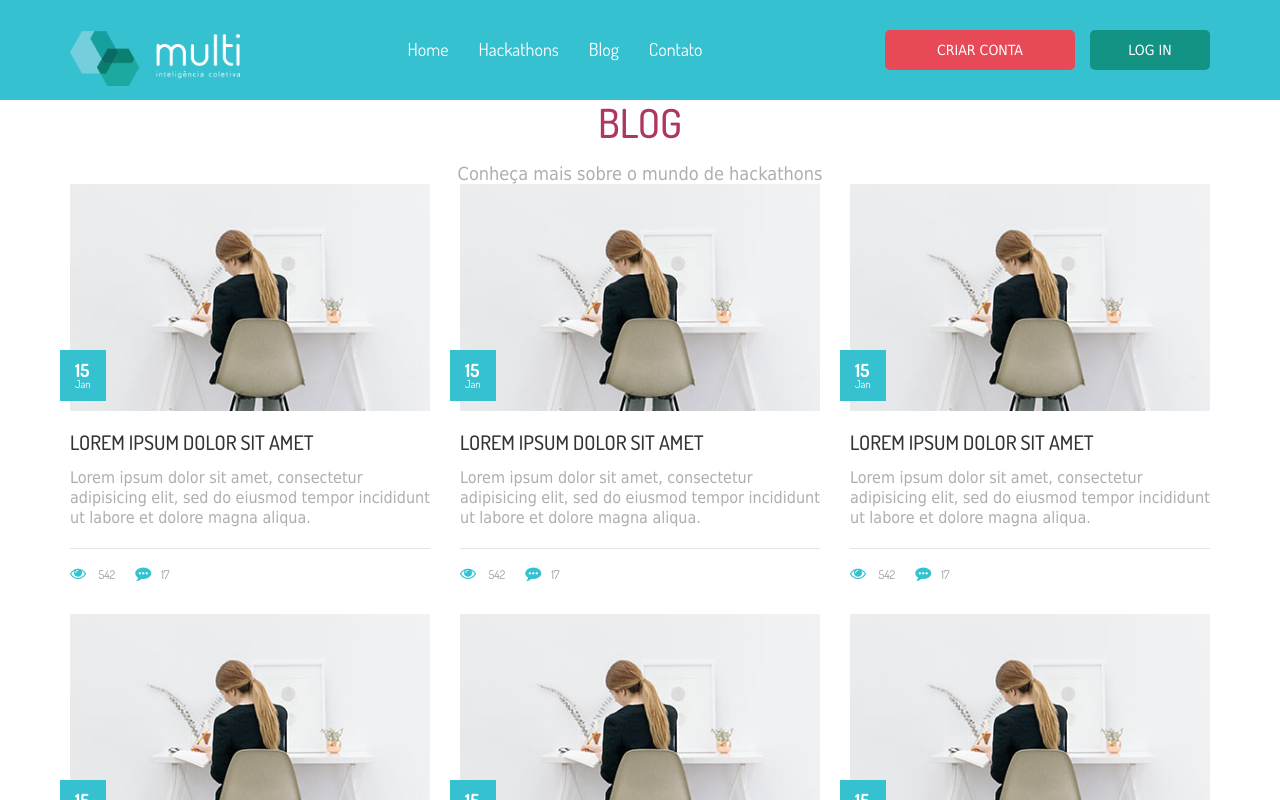
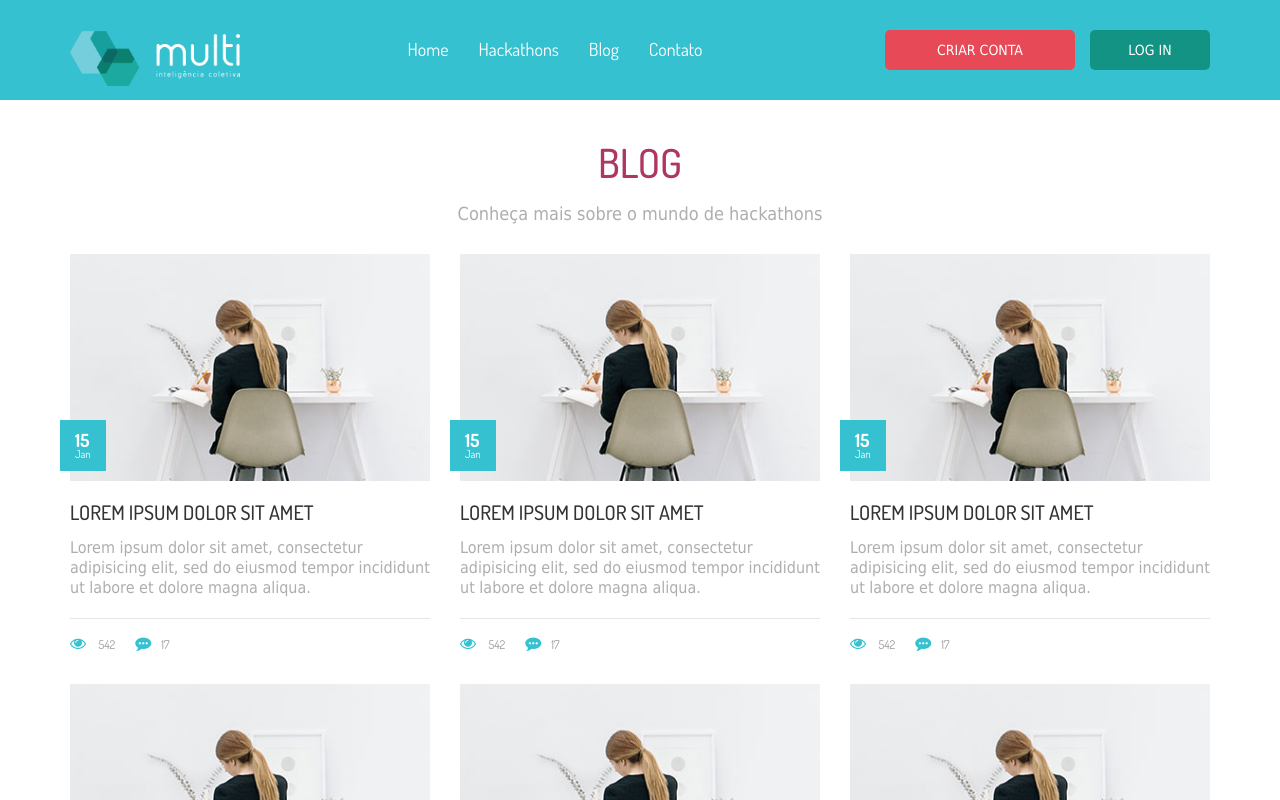
Before and after one commit to bmwti/multi-app, an Angular app in the folder projeto/: page /blog in a window 1280 px wide. Shown: the top 800 px of the page. Built offline with nearby package versions, Linux system fonts and the light colour scheme.

Commit message:
Ajuste de blog

```diff
--- a/projeto/src/app/blog-listagem/blog-listagem.component.css
+++ b/projeto/src/app/blog-listagem/blog-listagem.component.css
@@ -1,3 +1,12 @@
+.blog {
+  display: block;
+  padding: 40px 0;
+}
+
+.sub-title {
+  margin-bottom: 30px;
+}
+
 .list-post{
   margin-top: 0;
 }
--- a/projeto/src/app/perfil/perfil.component.css
+++ b/projeto/src/app/perfil/perfil.component.css
@@ -1,5 +1,9 @@
 .perfil {
-  margin-top: 200px;
+  margin-top: 50px;
+}
+
+.container{
+  padding-bottom: 50px;
 }
 
 .perfil h2 {
```
